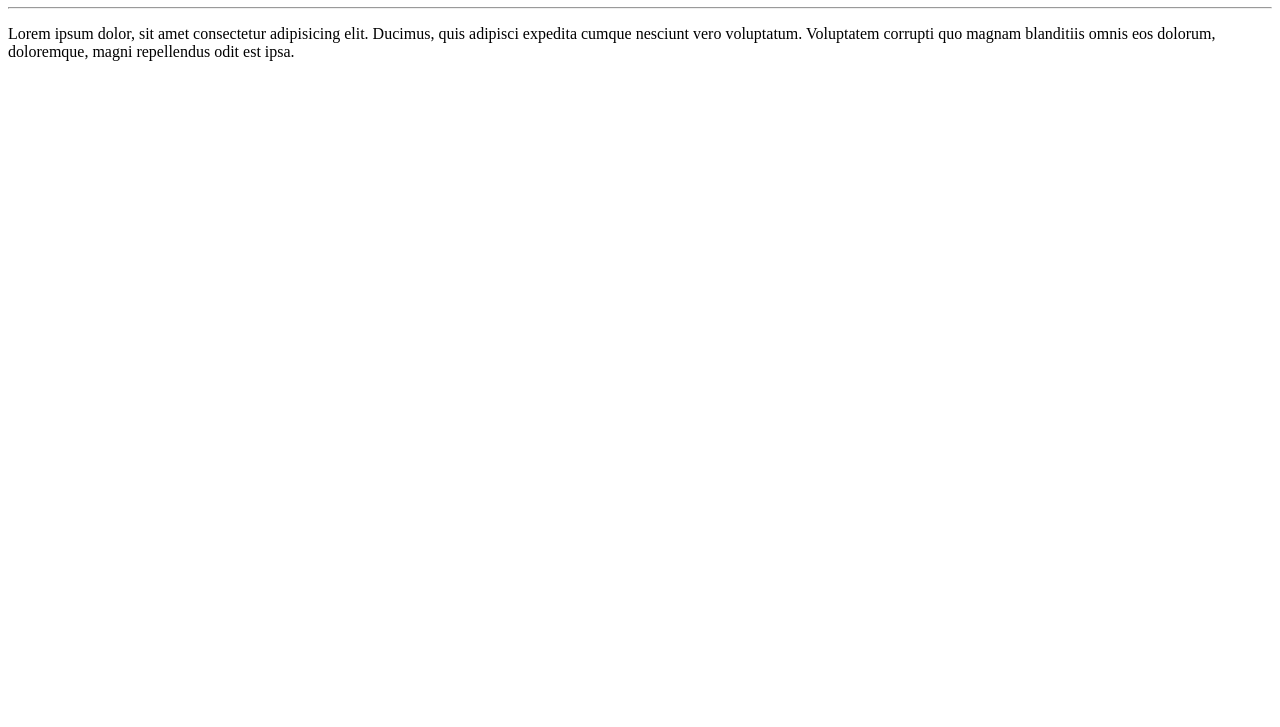
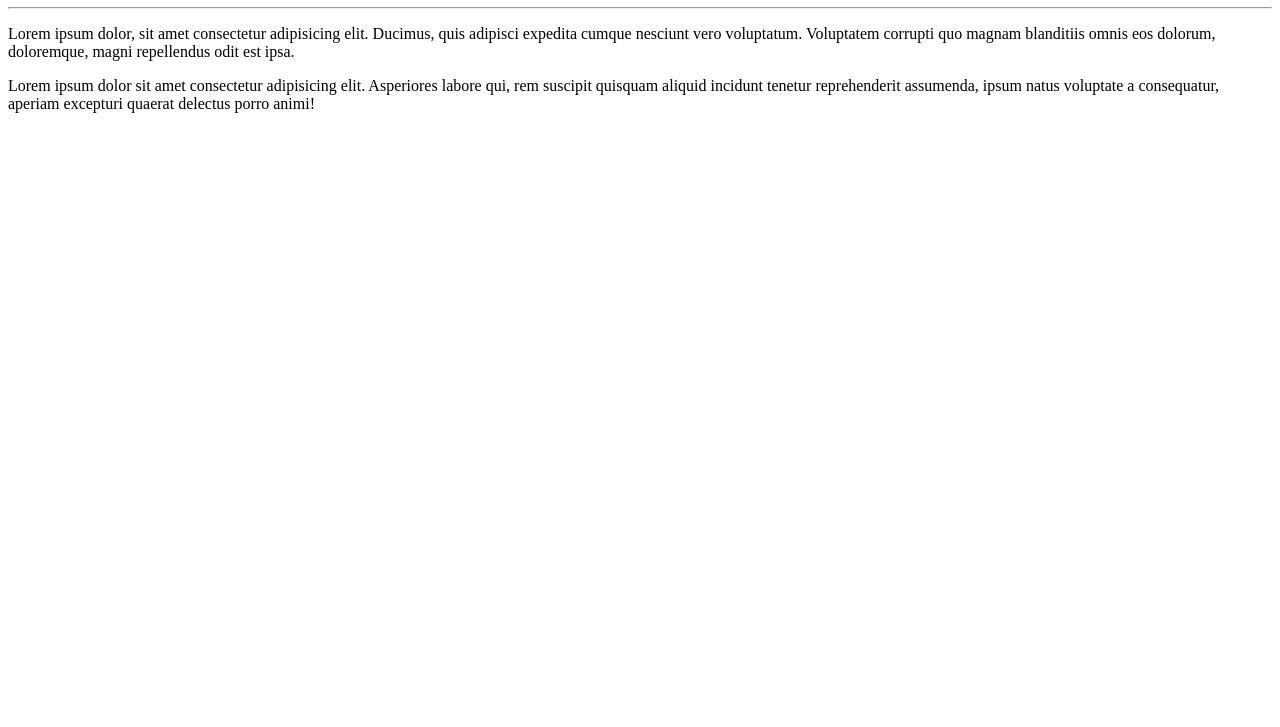
Before and after one commit to aknx/Teste, a plain HTML site: page Site-exemplo/index.html in a window 1280 px wide. Shown: the part 73-800 px from the top of the page. Drawn offline with Linux system fonts and the light colour scheme.

Commit message:
adicionado paragrafo

```diff
--- a/Site-exemplo/index.html
+++ b/Site-exemplo/index.html
@@ -9,5 +9,6 @@
     <h1>Olá mundo</h1>
     <hr>
     <p>Lorem ipsum dolor, sit amet consectetur adipisicing elit. Ducimus, quis adipisci expedita cumque nesciunt vero voluptatum. Voluptatem corrupti quo magnam blanditiis omnis eos dolorum, doloremque, magni repellendus odit est ipsa.</p>
+    <p>Lorem ipsum dolor sit amet consectetur adipisicing elit. Asperiores labore qui, rem suscipit quisquam aliquid incidunt tenetur reprehenderit assumenda, ipsum natus voluptate a consequatur, aperiam excepturi quaerat delectus porro animi!</p>
 </body>
 </html>
```
